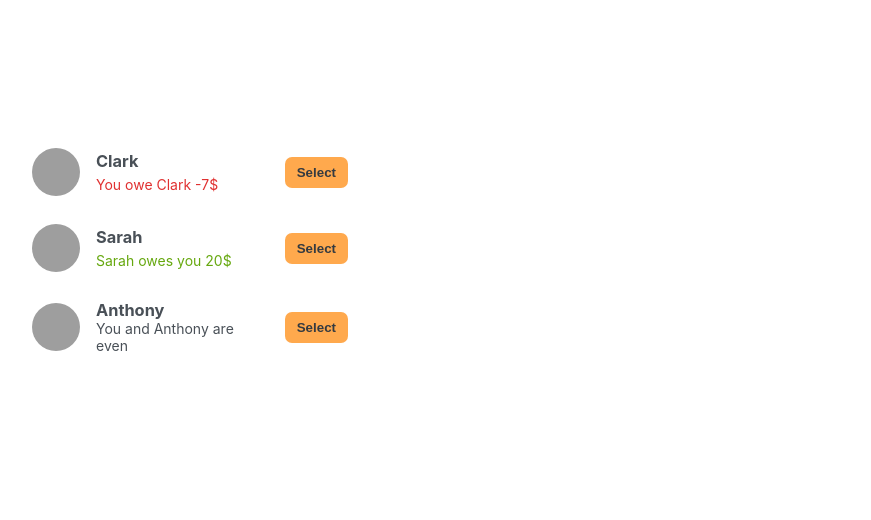
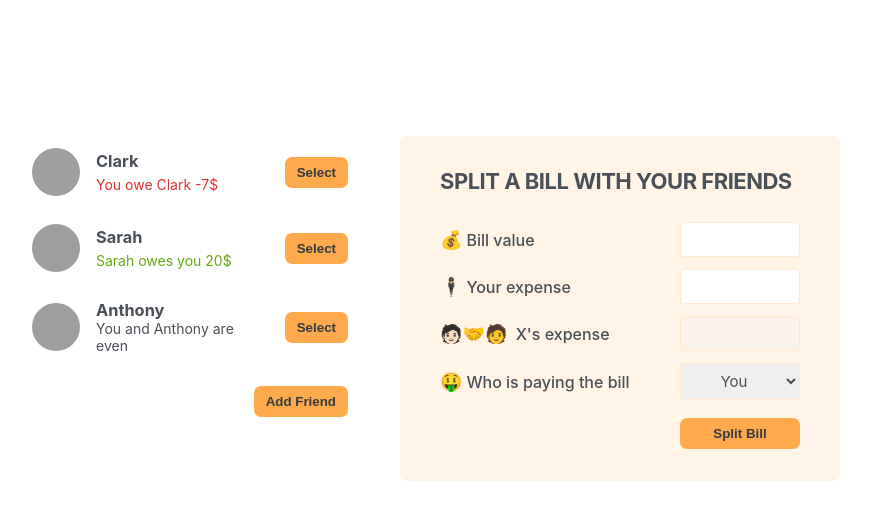
Before and after one commit to KundanDG52/eat-n-split, a React (Create React App) app: page / in a window 1280 px wide. Shown: the top 520 px of the page, without its empty margins (210-1081 px from the left). Built offline with nearby package versions, Linux system fonts and the light colour scheme; grey boxes are pictures that could not be loaded.

Commit message:
added the Bill Split and Add Frined Forms with conditional display

```diff
--- a/src/App.js
+++ b/src/App.js
@@ -1,3 +1,5 @@
+import { useState } from "react";
+
 const initialFriends = [
   {
     id: 118836,
@@ -19,12 +21,29 @@
   },
 ];
 
+function Button({ children, onClick }) {
+  return (
+    <button className="button" onClick={onClick}>
+      {children}
+    </button>
+  );
+}
+
 export default function App() {
+  const [showAddFriend, setShowAddFriend] = useState(false);
+  function handleShowAddFriend() {
+    setShowAddFriend((show) => !show);
+  }
   return (
     <div className="app">
       <div className="sidebar">
         <FriendSList />
+        {showAddFriend && <FormAddFriend />}
+        <Button onClick={handleShowAddFriend}>
+          {showAddFriend ? "Close" : "Add Friend"}
+        </Button>
       </div>
+      <FormSplitBill />
     </div>
   );
 }
@@ -58,8 +77,44 @@
           </p>
         )}
         {friend.balance === 0 && <p>You and {friend.name} are even</p>}
-        <button className="button">Select</button>
+        <Button>Select</Button>
       </li>
     </>
   );
 }
+
+function FormAddFriend() {
+  return (
+    <form className="form-add-friend">
+      <label>👫Friend Name</label>
+      <input type="text" />
+      <label>🖼️Image URL</label>
+      <input type="text" />
+
+      <Button>Add</Button>
+    </form>
+  );
+}
+
+function FormSplitBill() {
+  return (
+    <form className="form-split-bill">
+      <h2>Split a bill with your friends</h2>
+      <label>💰Bill value</label>
+      <input type="text" />
+
+      <label>🕴️Your expense</label>
+      <input type="text" />
+
+      <label>🧑🏻‍🤝‍🧑 X's expense</label>
+      <input type="text" disabled />
+
+      <label>🤑Who is paying the bill</label>
+      <select>
+        <option value="user">You</option>
+        <option value="friend">X</option>
+      </select>
+      <Button>Split Bill</Button>
+    </form>
+  );
+}
```
